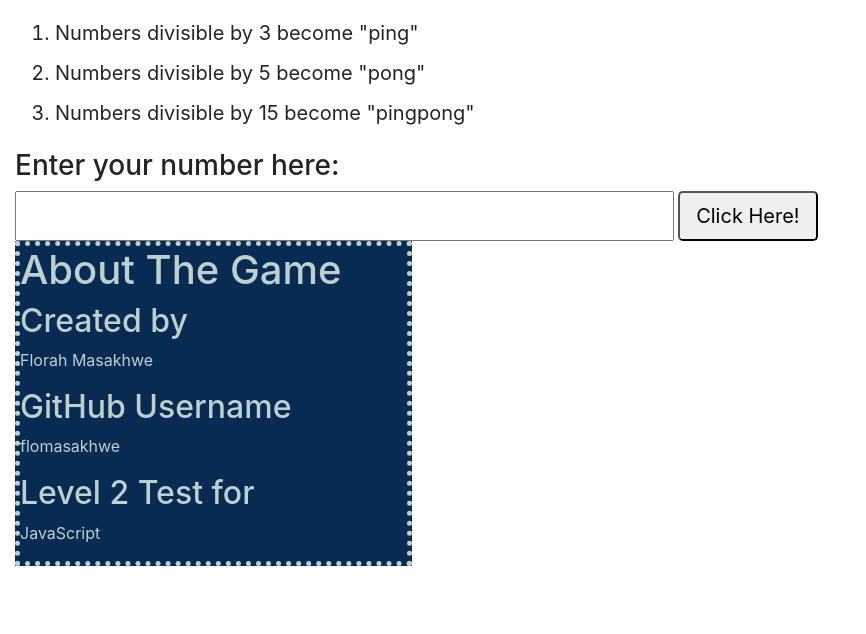
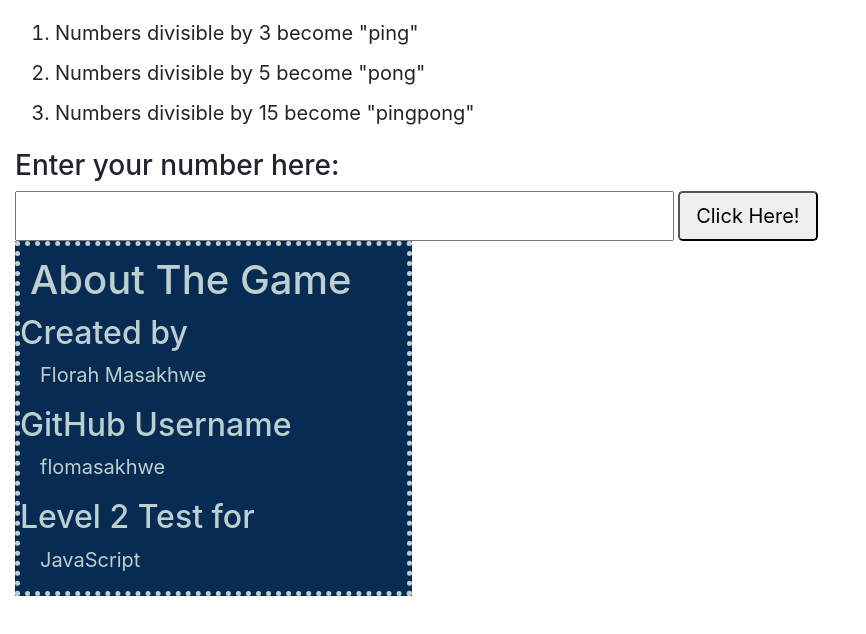
Before and after one commit to flomasakhwe/pingpong, a plain HTML site: page index.html in a window 1280 px wide. Shown: the part 689-1323 px from the top of the page, without its empty margins (0-866 px from the left). Drawn offline with nearby package versions, Linux system fonts and the light colour scheme; a web font is replaced by a local one.

Commit message:
create styles for h1 and p tags of about id

```diff
--- a/css/styles.css
+++ b/css/styles.css
@@ -40,3 +40,11 @@ body{
   background-color: #072b52;
   color:#bdd0cf;
 }
+#about h1{
+  font-size: 40px;
+  margin: 10px;
+}
+#about p{
+  font-size :20px;
+  padding-left: 20px;
+}
```
